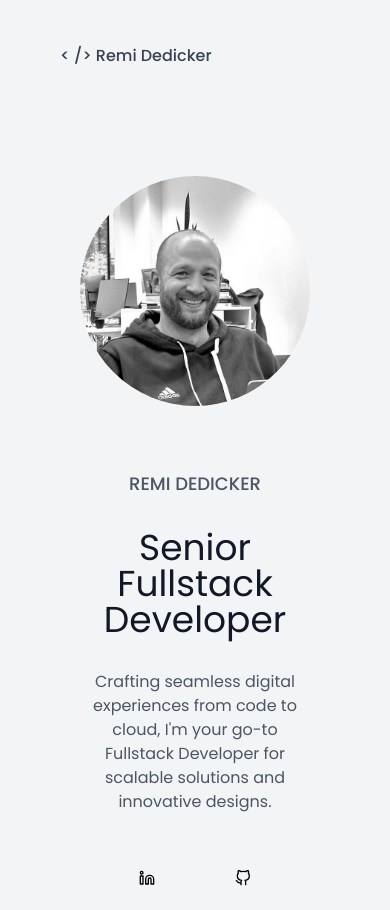
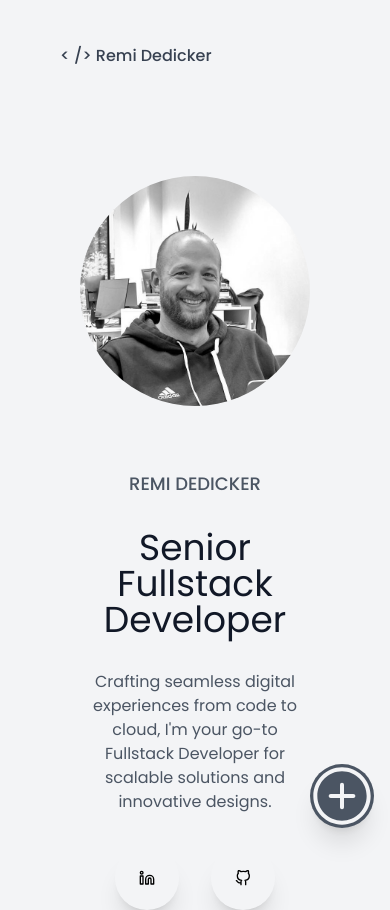
Before and after one commit to dedickerremi/dedickerremi-www, a Next.js app: page / in a window 390 px wide. Built offline with nearby package versions, Linux system fonts and the light colour scheme.

Commit message:
add floating button menu

```diff
--- a/app/components/Footer.tsx
+++ b/app/components/Footer.tsx
@@ -4,24 +4,22 @@ export const Footer = () => {
   return (
     <footer className="">
       <div className="container max-w-screen-xl mx-auto px-4">
-        <div className="text-center">
         <div className="flex items-center justify-center space-x-8">
           <a
             href="https://www.linkedin.com/in/remi-dedicker"
-              className="w-16 h-16 flex items-center justify-center rounded-full hover:bg-gray-200 transition ease-in-out duration-500"
+            className="w-16 h-16 flex items-center justify-center rounded-full hover:bg-gray-200 transition ease-in-out duration-500 shadow-xl"
           >
             <Image height={16} width={16} src="/linkedin.svg" alt="linked" />
           </a>
 
           <a
             href="https://github.com/dedickerremi"
-              className="w-16 h-16 flex items-center justify-center rounded-full hover:bg-gray-200 transition ease-in-out duration-500"
+            className="w-16 h-16 flex items-center justify-center rounded-full hover:bg-gray-200 transition ease-in-out duration-500 shadow-xl"
           >
             <Image height={16} width={16} src="/github.svg" alt="github" />
           </a>
         </div>
       </div>
-      </div>
     </footer>
   )
 }
--- /dev/null
+++ b/app/components/hooks/use-outside-click.ts
@@ -0,0 +1,21 @@
+import React from "react"
+
+export const useOutsideClick = (callback: any) => {
+  const ref = React.useRef(null)
+
+  React.useEffect(() => {
+    const handleClick = (event: any) => {
+      if (ref.current && !ref.current.contains(event.target)) {
+        callback()
+      }
+    }
+
+    document.addEventListener("click", handleClick, true)
+
+    return () => {
+      document.removeEventListener("click", handleClick, true)
+    }
+  }, [ref])
+
+  return ref
+}
--- /dev/null
+++ b/app/components/ui/FloatButton.tsx
@@ -0,0 +1,57 @@
+"use client"
+
+import { useCallback, useState } from "react"
+import { AddIcon } from "./icons/Add"
+import { useOutsideClick } from "../hooks/use-outside-click"
+
+type FloatButtonMenuType = {
+  onClick?: () => void
+}
+
+export const FloatButtonMenu = ({}: FloatButtonMenuType) => {
+  const [isMenuOpen, setIsMenuOpen] = useState<Boolean>(false)
+  const ref = useOutsideClick(() => {
+    setIsMenuOpen(false)
+  })
+  const onClickOpenMenu = useCallback(() => {
+    setIsMenuOpen((prev) => !prev)
+  }, [])
+  return (
+    <div className="fixed bottom-4 right-4 md:hidden" ref={ref}>
+      <div
+        onClick={onClickOpenMenu}
+        className={`rounded-full shadow-xl p-0.25 bg-gray-600`}
+      >
+        <span className="absolute -inset-1.5"></span>
+        <span className="sr-only">Open user menu</span>
+        <AddIcon
+          width="64"
+          height="64"
+          className={`${isMenuOpen ? "-rotate-45 duration-150" : ""}`}
+        />
+      </div>
+
+      <div
+        className={` ${
+          isMenuOpen ? "absolute" : "hidden"
+        }  right-0 bottom-16 z-10 mb-2 w-48 origin-bottom-right rounded-md bg-white py-1 shadow-lg ring-1 ring-black ring-opacity-5 focus:outline-none `}
+        role="menu"
+        aria-orientation="vertical"
+        aria-labelledby="user-menu-button"
+        tabIndex={-1}
+      >
+        <a
+          href={
+            "https://drive.google.com/file/d/1bpOQwnMChBare2D3-9TooP5rTWelWgZa/view?usp=sharing"
+          }
+          className="block px-4 py-2 text-sm text-gray-700"
+          role="menuitem"
+          tabIndex={-1}
+          id="user-menu-item-0"
+        >
+          View my CV
+        </a>
+      </div>
+    </div>
+  )
+}
--- /dev/null
+++ b/app/components/ui/icons/Add.tsx
@@ -0,0 +1,44 @@
+export type IconType = {
+  width: string
+  height: string
+  className?: string
+}
+
+export const AddIcon = ({ width, height, className }: IconType) => {
+  return (
+    <svg
+      width={width}
+      height={height}
+      viewBox="0 0 24 24"
+      fill="none"
+      xmlns="http://www.w3.org/2000/svg"
+      className={className}
+    >
+      <g id="style=stroke">
+        <g id="add-circle">
+          <path
+            id="vector (Stroke)"
+            fillRule="evenodd"
+            clipRule="evenodd"
+            d="M12 2.75C6.89137 2.75 2.75 6.89137 2.75 12C2.75 17.1086 6.89137 21.25 12 21.25C17.1086 21.25 21.25 17.1086 21.25 12C21.25 6.89137 17.1086 2.75 12 2.75ZM1.25 12C1.25 6.06294 6.06294 1.25 12 1.25C17.9371 1.25 22.75 6.06294 22.75 12C22.75 17.9371 17.9371 22.75 12 22.75C6.06294 22.75 1.25 17.9371 1.25 12Z"
+            fill="#F3F4F6"
+          />
+          <path
+            id="vector (Stroke)_2"
+            fillRule="evenodd"
+            clipRule="evenodd"
+            d="M12 7.00744C12.4142 7.00744 12.75 7.34323 12.75 7.75744L12.75 16.2427C12.75 16.6569 12.4142 16.9927 12 16.9927C11.5857 16.9927 11.25 16.6569 11.25 16.2427L11.25 7.75743C11.25 7.34322 11.5858 7.00744 12 7.00744Z"
+            fill="#F3F4F6"
+          />
+          <path
+            id="vector (Stroke)_3"
+            fillRule="evenodd"
+            clipRule="evenodd"
+            d="M17 12C17 12.4142 16.6642 12.75 16.25 12.75L7.76476 12.75C7.35055 12.75 7.01476 12.4142 7.01476 12C7.01477 11.5857 7.35055 11.25 7.76477 11.25L16.25 11.25C16.6642 11.25 17 11.5858 17 12Z"
+            fill="#F3F4F6"
+          />
+        </g>
+      </g>
+    </svg>
+  )
+}
--- a/app/page.tsx
+++ b/app/page.tsx
@@ -1,4 +1,6 @@
 import Image from "next/image"
+import { FloatButtonMenu } from "./components/ui/FloatButton"
+import { useCallback, useState } from "react"
 
 export default function Home() {
   return (
@@ -29,16 +31,10 @@ export default function Home() {
               go-to Fullstack Developer for scalable solutions and innovative
               designs.
             </p>
-
-            {/* <a
-              href="#"
-              className="px-7 py-3 md:px-9 md:py-4 font-medium md:font-semibold bg-gray-700 text-gray-50 text-sm rounded-md hover:bg-gray-50 hover:text-gray-700 transition ease-linear duration-500"
-            >
-              Hire me
-            </a> */}
           </div>
         </div>
       </section>
+      <FloatButtonMenu />
     </main>
   )
 }
```
Also changed, not shown: 1 other file (tests, documents, lock files or other folders). Lines whose indentation alone changed are shown as unchanged.
